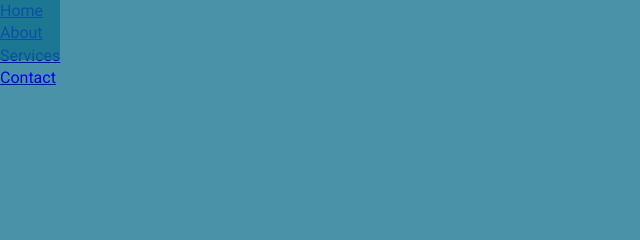
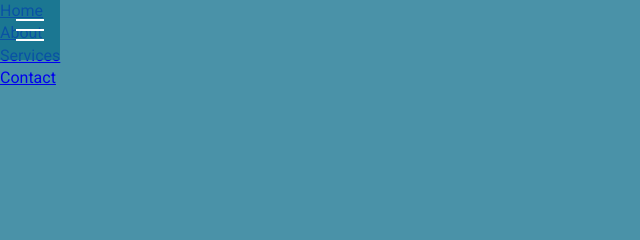
Before and after one commit to alanmaranto/Css-Hamburguer-Menu-Overlay, a plain HTML site: page index.html in a window 1280 px wide. Shown: the top 240 px of the page, 0-640 px from the left. Drawn offline with Linux system fonts and the light colour scheme.

Commit message:
style(menu): hamburguer

```diff
--- a/css/menu.css
+++ b/css/menu.css
@@ -29,3 +29,31 @@
   align-items: center;
   justify-content: center;
 }
+
+/* Hamburger Line */
+.menu-wrap .hamburger > div {
+  position: relative;
+  width: 100%;
+  height: 2px;
+  background-color: #fff;
+  display: flex;
+  align-items: center;
+  justify-content: center;
+}
+
+/* Top and bottom lines */
+.menu-wrap .hamburger > div:before,
+.menu-wrap .hamburger > div:after {
+  content: "";
+  position: absolute;
+  z-index: 1;
+  top: -10px;
+  width: 100%;
+  height: 2px;
+  background: inherit;
+}
+
+ /* Moves line down */
+.menu-wrap .hamburger > div:after {
+    top: 10px;
+}
```
